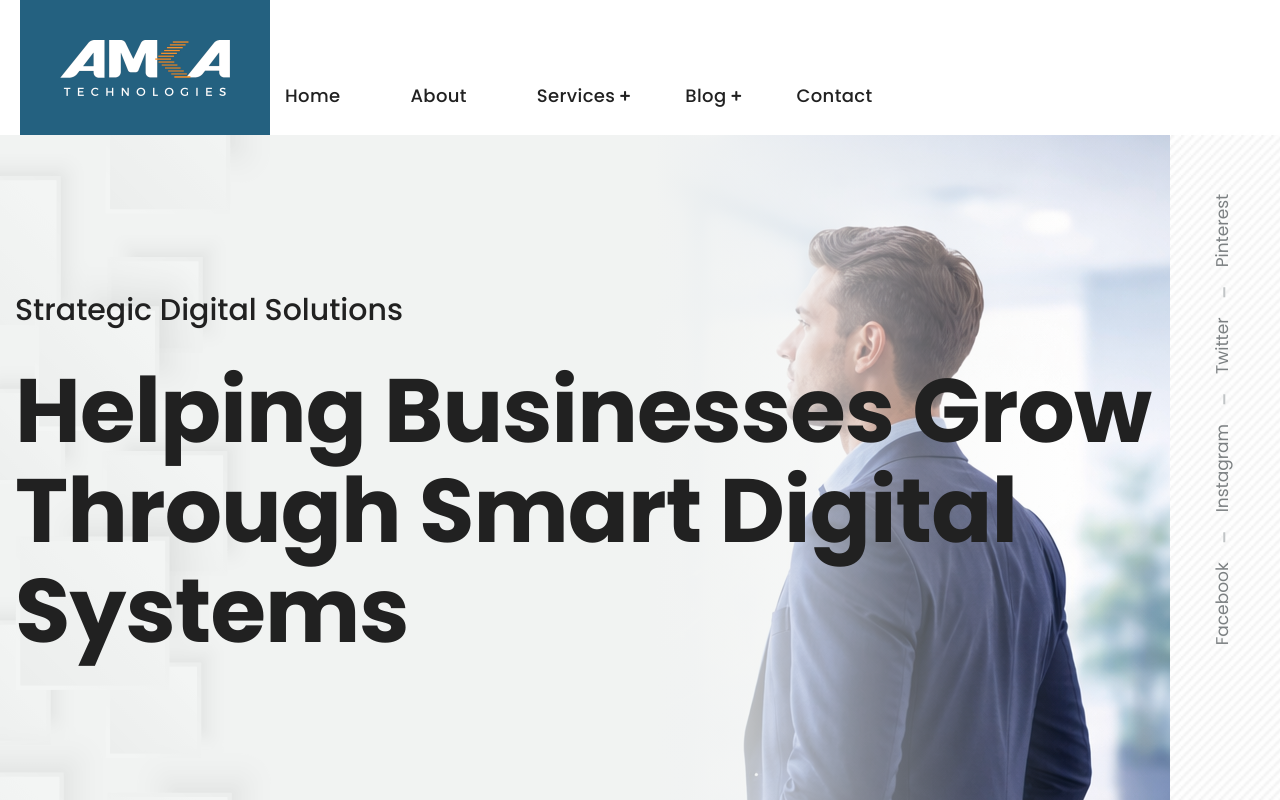
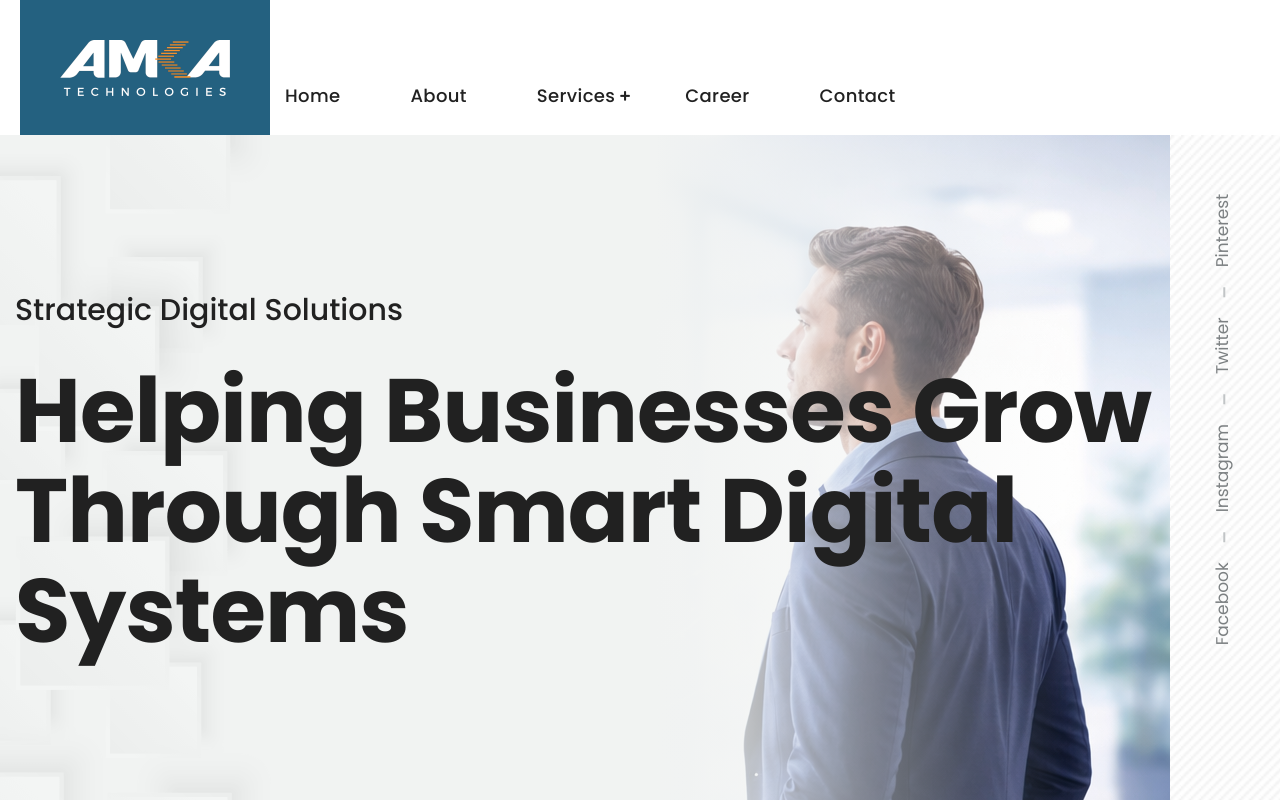
Before and after one commit to hafizi1997/AMKA, a Next.js app: page / in a window 1280 px wide. Shown: the top 800 px of the page. Built offline with nearby package versions, Linux system fonts and the light colour scheme.

Commit message:
change url

```diff
--- a/components/layout/Menu.tsx
+++ b/components/layout/Menu.tsx
@@ -24,16 +24,8 @@ export default function Menu() {
             </li>
           </ul>
         </li>
-        <li className="dropdown">
-          <Link href="#">Blog</Link>
-          <ul className="sub-menu">
-            <li>
-              <Link href="blog">Blog</Link>
-            </li>
-            <li>
-              <Link href="blog-details">Blog details</Link>
-            </li>
-          </ul>
+        <li>
+          <Link href="/career">Career</Link>
         </li>
         <li>
           <Link href="contact">Contact</Link>
--- a/components/layout/MobileMenu.tsx
+++ b/components/layout/MobileMenu.tsx
@@ -110,8 +110,10 @@ const MobileMenu = ({ isSidebar, handleMobileMenu, handleSidebar }) => {
                     <span className="fa fa-angle-right" />
                   </button>
                 </li>
-
-                <li
+                <li>
+                  <Link href="/career/">Career</Link>
+                </li>
+                {/* <li
                   className={
                     isActive.key == 4 ? "dropdown current" : "dropdown"
                   }
@@ -135,7 +137,7 @@ const MobileMenu = ({ isSidebar, handleMobileMenu, handleSidebar }) => {
                   >
                     <span className="fa fa-angle-right" />
                   </button>
-                </li>
+                </li> */}
                 <li>
                   <Link href="/contact">Contact</Link>
                 </li>
@@ -145,11 +147,11 @@ const MobileMenu = ({ isSidebar, handleMobileMenu, handleSidebar }) => {
           <ul className="mobile-nav__contact list-unstyled">
             <li>
               <i className="fa fa-envelope"></i>
-              <Link href="mailto:needhelp@zeena.com">needhelp@zeena.com</Link>
+              <Link href="mailto:team@amkatectnologies.com">team@amkatectnologies.com</Link>
             </li>
             <li>
               <i className="fa fa-phone-alt"></i>
-              <Link href="tel:666-888-0000">666 888 0000</Link>
+              <Link href="tel:+60193623141">+60-19-3623141</Link>
             </li>
           </ul>
           <div className="mobile-nav__top">
```
